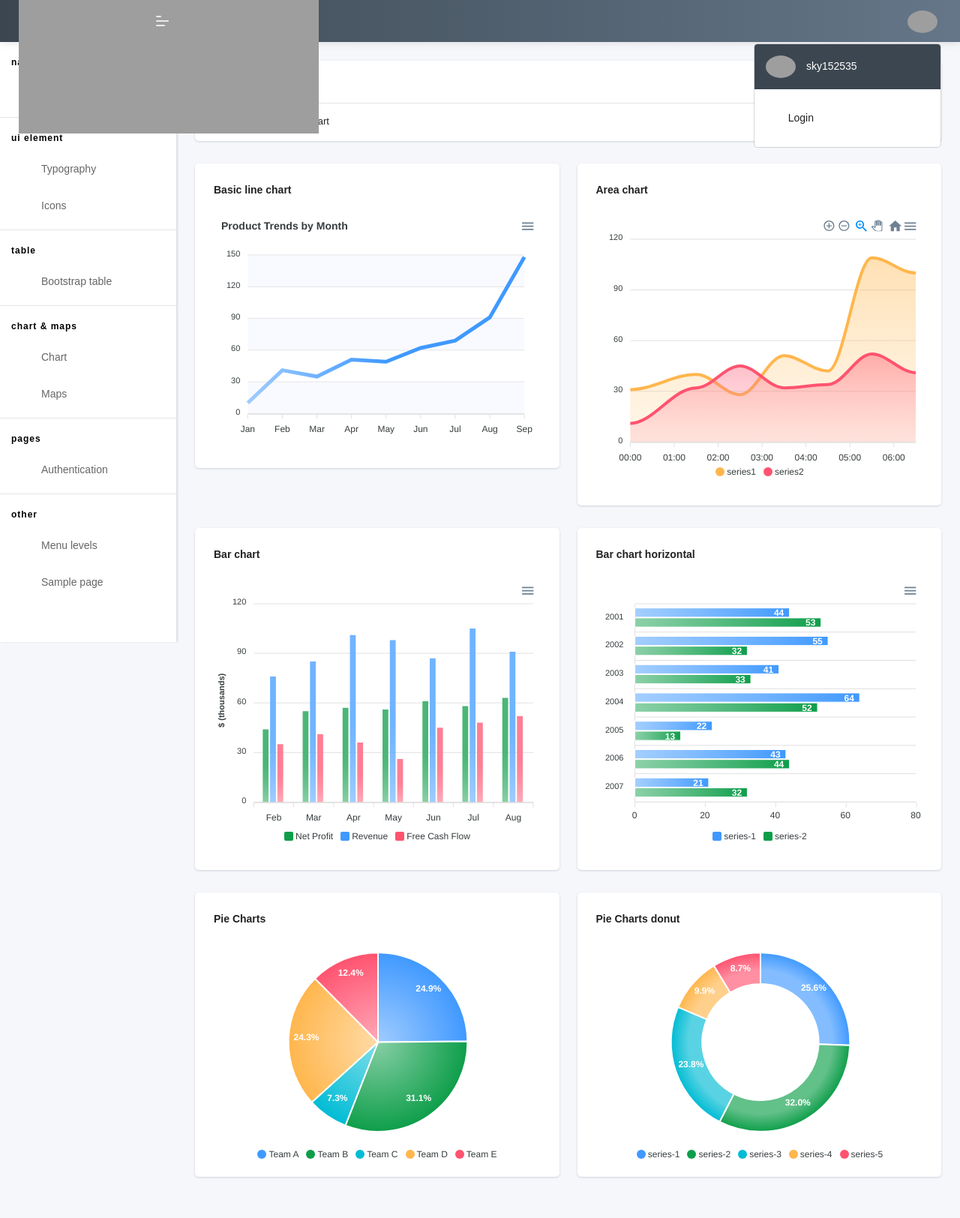
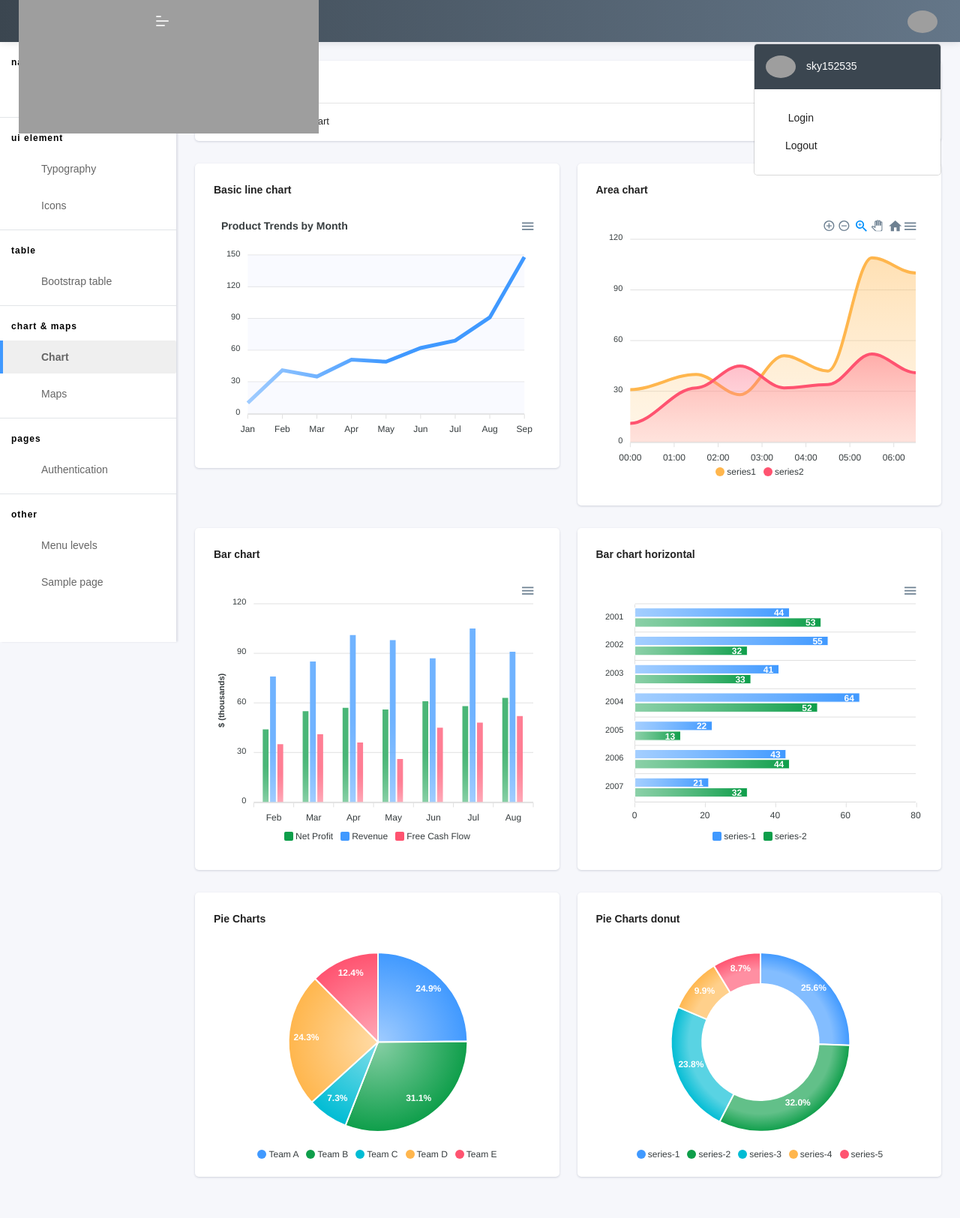
Before and after one commit to b3lon9/dashboard_v1, a Django app: page /home/chart-apex.html in a window 1280 px wide, after a click that opens the changed part. Shown: the whole page at 75% size. Run offline with Django 3.2, Linux system fonts and the light colour scheme; a user stored in the database is signed in; some libraries are stand-ins or nearby versions; some web fonts are replaced; grey boxes are pictures that could not be loaded.

Commit message:
Log out tap

```diff
--- a/home/templates/includes/navigation.html
+++ b/home/templates/includes/navigation.html
@@ -45,6 +45,10 @@
                                     <a href="/login/"
                                        class="dropdown-item"><i
                                             class="feather icon-lock"></i> Login</a></li>
+                                <li>
+                                    <a href="{% url 'account_logout' %}"
+                                        class="dropdown-item"><i
+                                            class="feather icon-lock"></i>Logout</a></li>
                             </ul>
                         </div>
                     </div>
--- a/home/templates/includes/sidebar.html
+++ b/home/templates/includes/sidebar.html
@@ -10,7 +10,7 @@
 						<label>Navigation</label>
 					</li>
 					<li class="nav-item">
-						<a href="/" class="nav-link "><span class="pcoded-micon"><i class="feather icon-home"></i></span><span
+						<a href="/home" class="nav-link "><span class="pcoded-micon"><i class="feather icon-home"></i></span><span
 								class="pcoded-mtext">Dashboard</span></a>
 					</li>
 					<li class="nav-item pcoded-menu-caption">
@@ -35,7 +35,7 @@
 						<label>Chart & Maps</label>
 					</li>
 					<li class="nav-item">
-						<a href="/chart-apex.html" class="nav-link "><span class="pcoded-micon"><i
+						<a href="/home/chart-apex.html" class="nav-link "><span class="pcoded-micon"><i
 									class="feather icon-pie-chart"></i></span><span class="pcoded-mtext">Chart</span></a>
 					</li>
 					<li class="nav-item">
--- a/home/urls.py
+++ b/home/urls.py
@@ -6,3 +6,5 @@ urlpatterns = [
     path('', views.index, name='index'),
     re_path(r'^.*\.*', views.pages, name='pages'),
 ]
+
+# <a class="dropdown-item" href="{% url 'account_logout' %}"><i class="fa fa-power-off m-r-5 m-l-5"></i> Logout</a>
```
Also changed, not shown: db.sqlite3.
